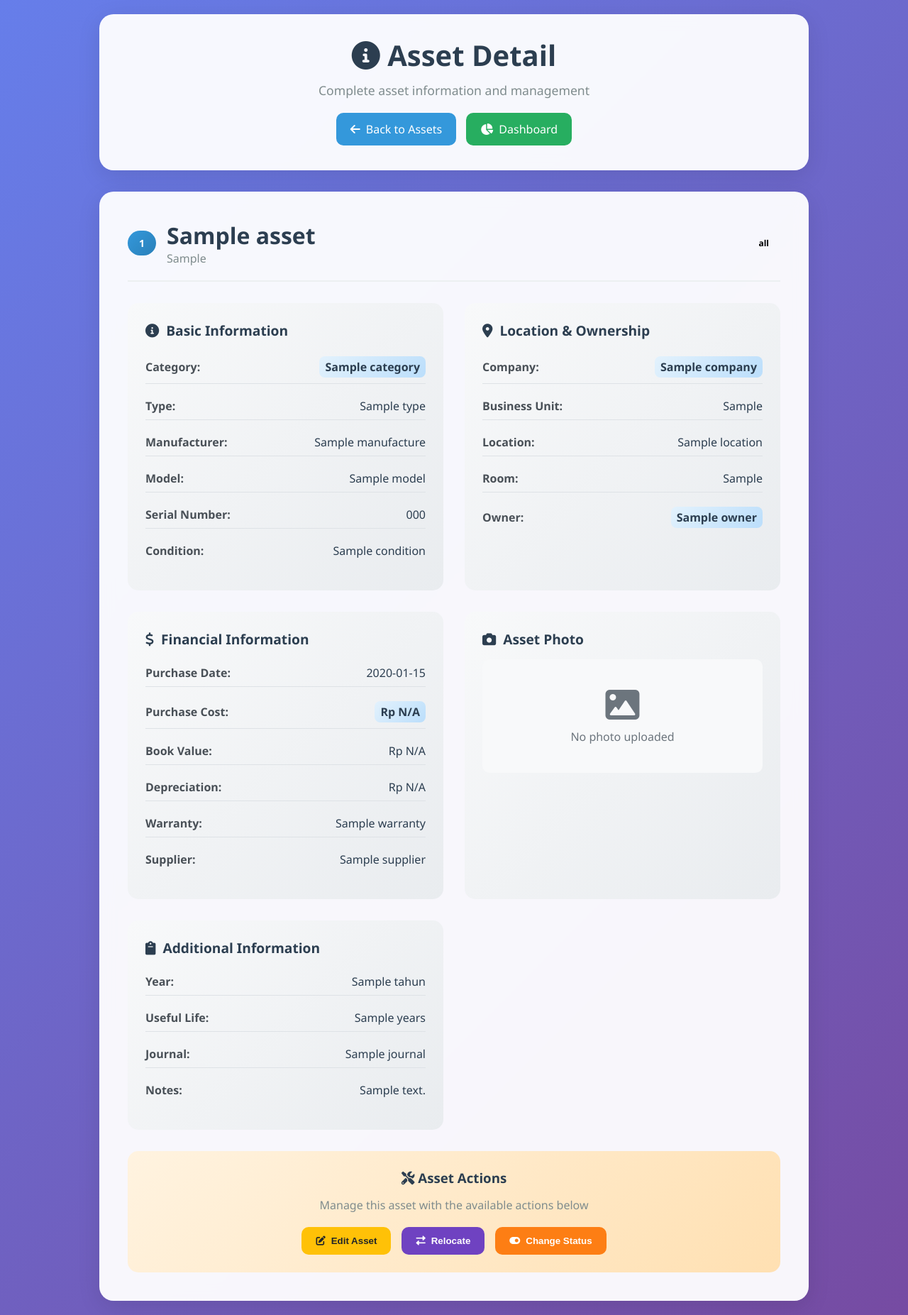
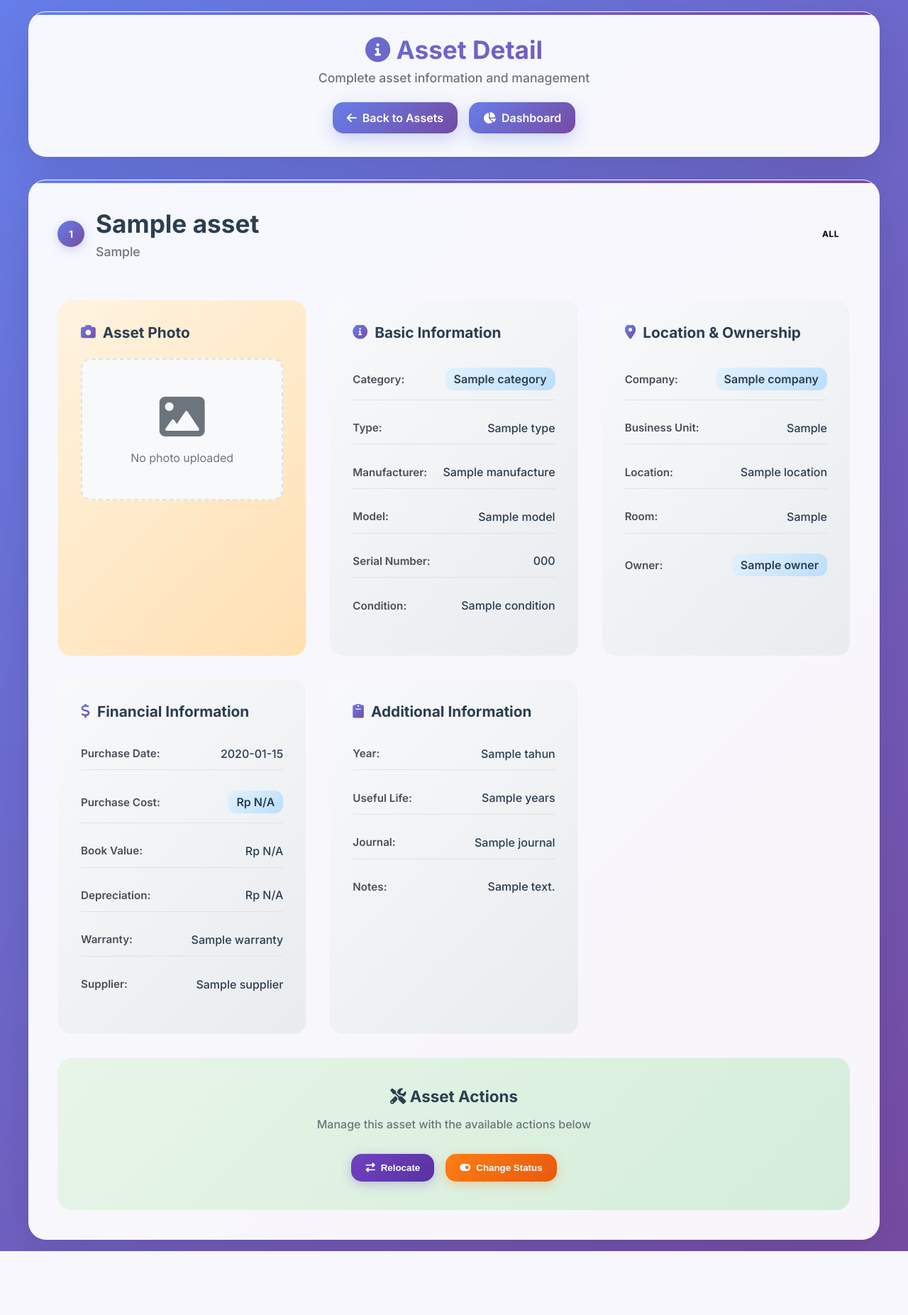
Before and after one commit to hafidzduddin85/ambp, a FastAPI app: template app/templates/asset_detail.html in a window 1280 px wide. Shown: the whole page at 71% size. After the commit the page ends 1763 px from the top, so only its background shows below. Run offline with FastAPI, Linux system fonts and the light colour scheme; the template is opened without the code that fills it: most values are stand-ins (such as "Sample title", 1, 10 or a date in 2020); parts of the project's set-up code (start-up, migrations or seed data) failed here and were passed over.

Commit message:
redesign asset detail

```diff
--- a/app/templates/asset_detail.html
+++ b/app/templates/asset_detail.html
@@ -8,54 +8,394 @@
   <meta name="theme-color" content="#667eea">
   <link rel="icon" href="/static/icon-192.png" sizes="192x192" type="image/png">
   <link rel="stylesheet" href="https://cdnjs.cloudflare.com/ajax/libs/font-awesome/6.0.0/css/all.min.css">
+  <link href="https://fonts.googleapis.com/css2?family=Inter:wght@400;500;600;700&display=swap" rel="stylesheet">
   <style>
     * { margin: 0; padding: 0; box-sizing: border-box; }
-    body { font-family: 'Segoe UI', Tahoma, Geneva, Verdana, sans-serif; background: linear-gradient(135deg, #667eea 0%, #764ba2 100%); min-height: 100vh; padding: 20px; }
-    .container { max-width: 1000px; margin: 0 auto; }
-    .header { background: rgba(255,255,255,0.95); backdrop-filter: blur(10px); border-radius: 20px; padding: 30px; margin-bottom: 30px; text-align: center; box-shadow: 0 8px 32px rgba(0,0,0,0.1); }
-    .header h1 { color: #2c3e50; font-size: 2.5rem; margin-bottom: 10px; }
-    .header .subtitle { color: #7f8c8d; font-size: 1.1rem; }
-    .back-btn { display: inline-flex; align-items: center; gap: 8px; background: #3498db; color: white; padding: 12px 20px; border-radius: 10px; text-decoration: none; margin: 5px; transition: all 0.3s ease; }
-    .back-btn:hover { background: #2980b9; transform: translateY(-2px); }
-    .detail-card { background: rgba(255,255,255,0.95); backdrop-filter: blur(10px); border-radius: 20px; padding: 40px; box-shadow: 0 8px 32px rgba(0,0,0,0.1); }
-    .asset-header { display: flex; justify-content: space-between; align-items: center; margin-bottom: 30px; padding-bottom: 20px; border-bottom: 2px solid #ecf0f1; }
-    .asset-title { display: flex; align-items: center; gap: 15px; }
-    .asset-id { background: linear-gradient(135deg, #3498db, #2980b9); color: white; padding: 8px 16px; border-radius: 25px; font-size: 14px; font-weight: bold; }
-    .asset-name { font-size: 2rem; font-weight: 600; color: #2c3e50; }
-    .asset-status { padding: 8px 16px; border-radius: 20px; font-size: 12px; font-weight: bold; }
+
+    body {
+      font-family: 'Inter', 'Segoe UI', Tahoma, Geneva, Verdana, sans-serif;
+      background: linear-gradient(135deg, #667eea 0%, #764ba2 100%);
+      min-height: 100vh;
+      padding: 1rem;
+      overflow-x: hidden;
+    }
+
+    .container { max-width: 1200px; margin: 0 auto; }
+
+    .header {
+      background: rgba(255,255,255,0.95);
+      backdrop-filter: blur(20px);
+      border-radius: 25px;
+      padding: 2rem;
+      margin-bottom: 2rem;
+      text-align: center;
+      box-shadow: 0 20px 60px rgba(0,0,0,0.1);
+      border: 1px solid rgba(255,255,255,0.2);
+      position: relative;
+      overflow: hidden;
+    }
+
+    .header::before {
+      content: '';
+      position: absolute;
+      top: 0;
+      left: 0;
+      right: 0;
+      height: 4px;
+      background: linear-gradient(90deg, #667eea, #764ba2);
+    }
+
+    .header h1 {
+      color: #2c3e50;
+      font-size: 2.2rem;
+      margin-bottom: 0.5rem;
+      background: linear-gradient(135deg, #667eea, #764ba2);
+      -webkit-background-clip: text;
+      -webkit-text-fill-color: transparent;
+      background-clip: text;
+      font-weight: 700;
+    }
+
+    .header .subtitle { color: #6c757d; font-size: 1.1rem; font-weight: 500; }
+
+    .nav-buttons {
+      display: flex;
+      gap: 1rem;
+      justify-content: center;
+      margin-top: 1.5rem;
+      flex-wrap: wrap;
+    }
+
+    .nav-btn {
+      display: inline-flex;
+      align-items: center;
+      gap: 8px;
+      background: linear-gradient(135deg, #667eea, #764ba2);
+      color: white;
+      padding: 12px 20px;
+      border-radius: 15px;
+      text-decoration: none;
+      transition: all 0.3s ease;
+      font-weight: 600;
+      box-shadow: 0 8px 25px rgba(102, 126, 234, 0.3);
+      position: relative;
+      overflow: hidden;
+    }
+
+    .nav-btn::before {
+      content: '';
+      position: absolute;
+      top: 0;
+      left: -100%;
+      width: 100%;
+      height: 100%;
+      background: linear-gradient(90deg, transparent, rgba(255,255,255,0.2), transparent);
+      transition: left 0.5s ease;
+    }
+
+    .nav-btn:hover::before { left: 100%; }
+    .nav-btn:hover { transform: translateY(-3px); box-shadow: 0 12px 35px rgba(102, 126, 234, 0.4); }
+
+    .flash-messages { margin-bottom: 2rem; }
+    .flash-message {
+      padding: 1rem 1.5rem;
+      margin: 1rem 0;
+      border-radius: 15px;
+      display: flex;
+      align-items: center;
+      gap: 10px;
+      animation: slideIn 0.3s ease;
+      font-weight: 500;
+    }
+    .flash-success { background: linear-gradient(135deg, #d4edda, #c3e6cb); color: #155724; border-left: 4px solid #28a745; }
+    .flash-error { background: linear-gradient(135deg, #f8d7da, #f5c6cb); color: #721c24; border-left: 4px solid #dc3545; }
+
+    .detail-card {
+      background: rgba(255,255,255,0.95);
+      backdrop-filter: blur(20px);
+      border-radius: 25px;
+      padding: 2.5rem;
+      box-shadow: 0 20px 60px rgba(0,0,0,0.1);
+      border: 1px solid rgba(255,255,255,0.2);
+      position: relative;
+      overflow: hidden;
+    }
+
+    .detail-card::before {
+      content: '';
+      position: absolute;
+      top: 0;
+      left: 0;
+      right: 0;
+      height: 4px;
+      background: linear-gradient(90deg, #667eea, #764ba2);
+    }
+
+    .asset-header {
+      display: flex;
+      justify-content: space-between;
+      align-items: center;
+      margin-bottom: 2rem;
+      padding-bottom: 1.5rem;
+      border-bottom: 2px solid #f8f9fa;
+      flex-wrap: wrap;
+      gap: 1rem;
+    }
+
+    .asset-title { display: flex; align-items: center; gap: 1rem; flex-wrap: wrap; }
+
+    .asset-id {
+      background: linear-gradient(135deg, #667eea, #764ba2);
+      color: white;
+      padding: 10px 16px;
+      border-radius: 20px;
+      font-size: 14px;
+      font-weight: 700;
+      box-shadow: 0 4px 15px rgba(102, 126, 234, 0.3);
+    }
+
+    .asset-name {
+      font-size: 2.2rem;
+      font-weight: 700;
+      color: #2c3e50;
+      line-height: 1.2;
+    }
+
+    .asset-tag {
+      color: #6c757d;
+      font-size: 1.1rem;
+      font-weight: 500;
+      margin-top: 0.5rem;
+    }
+
+    .asset-status {
+      padding: 10px 16px;
+      border-radius: 20px;
+      font-size: 12px;
+      font-weight: 700;
+      text-transform: uppercase;
+      letter-spacing: 0.5px;
+    }
     .status-active { background: #d4edda; color: #155724; }
     .status-in-storage { background: #cce5ff; color: #004085; }
     .status-under-repair { background: #fff3cd; color: #856404; }
     .status-to-be-disposed { background: #f8d7da; color: #721c24; }
     .status-disposed { background: #6c757d; color: #fff; }
-    .details-grid { display: grid; grid-template-columns: repeat(auto-fit, minmax(300px, 1fr)); gap: 30px; margin-bottom: 30px; }
-    .detail-section { background: linear-gradient(135deg, #f8f9fa, #e9ecef); border-radius: 15px; padding: 25px; }
-    .section-title { color: #2c3e50; font-size: 1.2rem; font-weight: 600; margin-bottom: 15px; display: flex; align-items: center; gap: 10px; }
-    .detail-row { display: flex; justify-content: space-between; align-items: center; margin: 12px 0; padding: 8px 0; border-bottom: 1px solid #dee2e6; }
+
+    .details-grid {
+      display: grid;
+      grid-template-columns: repeat(auto-fit, minmax(350px, 1fr));
+      gap: 2rem;
+      margin-bottom: 2rem;
+    }
+
+    .detail-section {
+      background: linear-gradient(135deg, #f8f9fa, #e9ecef);
+      border-radius: 20px;
+      padding: 2rem;
+      transition: transform 0.3s ease;
+      border: 1px solid rgba(255,255,255,0.5);
+    }
+
+    .detail-section:hover { transform: translateY(-5px); }
+
+    .section-title {
+      color: #2c3e50;
+      font-size: 1.3rem;
+      font-weight: 700;
+      margin-bottom: 1.5rem;
+      display: flex;
+      align-items: center;
+      gap: 10px;
+    }
+
+    .section-title i {
+      background: linear-gradient(135deg, #667eea, #764ba2);
+      -webkit-background-clip: text;
+      -webkit-text-fill-color: transparent;
+      background-clip: text;
+    }
+
+    .detail-row {
+      display: flex;
+      justify-content: space-between;
+      align-items: center;
+      margin: 1rem 0;
+      padding: 0.8rem 0;
+      border-bottom: 1px solid #dee2e6;
+    }
     .detail-row:last-child { border-bottom: none; }
-    .detail-label { font-weight: 600; color: #495057; }
-    .detail-value { color: #2c3e50; text-align: right; }
-    .highlight-value { background: linear-gradient(135deg, #e3f2fd, #bbdefb); padding: 4px 8px; border-radius: 8px; font-weight: 600; }
-    .actions-section { background: linear-gradient(135deg, #fff3e0, #ffe0b2); border-radius: 15px; padding: 25px; text-align: center; }
-    .action-buttons { display: flex; gap: 15px; justify-content: center; flex-wrap: wrap; margin-top: 20px; }
-    .action-btn { padding: 12px 20px; border-radius: 10px; text-decoration: none; font-weight: 600; transition: all 0.3s ease; display: inline-flex; align-items: center; gap: 8px; border: none; cursor: pointer; }
-    .btn-edit { background: #ffc107; color: #212529; }
-    .btn-relocate { background: #6f42c1; color: white; }
-    .btn-status { background: #fd7e14; color: white; }
-    .btn-delete { background: #dc3545; color: white; }
-    .action-btn:hover { transform: translateY(-2px); box-shadow: 0 8px 25px rgba(0,0,0,0.2); }
-    .flash-messages { margin-bottom: 20px; }
-    .flash-message { padding: 15px 20px; margin: 10px 0; border-radius: 10px; display: flex; align-items: center; gap: 10px; animation: slideIn 0.3s ease; }
-    .flash-success { background: linear-gradient(135deg, #d4edda, #c3e6cb); color: #155724; border-left: 4px solid #28a745; }
-    .flash-error { background: linear-gradient(135deg, #f8d7da, #f5c6cb); color: #721c24; border-left: 4px solid #dc3545; }
+
+    .detail-label { font-weight: 600; color: #495057; font-size: 0.95rem; }
+    .detail-value {
+      color: #2c3e50;
+      text-align: right;
+      font-weight: 500;
+      max-width: 60%;
+      word-wrap: break-word;
+    }
+
+    .highlight-value {
+      background: linear-gradient(135deg, #e3f2fd, #bbdefb);
+      padding: 6px 12px;
+      border-radius: 12px;
+      font-weight: 600;
+    }
+
+    .photo-section {
+      background: linear-gradient(135deg, #fff3e0, #ffe0b2);
+      border-radius: 20px;
+      padding: 2rem;
+      text-align: center;
+      border: 1px solid rgba(255,255,255,0.5);
+    }
+
+    .photo-section img {
+      max-width: 100%;
+      max-height: 350px;
+      border-radius: 15px;
+      box-shadow: 0 12px 40px rgba(0,0,0,0.15);
+      transition: transform 0.3s ease;
+    }
+
+    .photo-section img:hover { transform: scale(1.05); }
+
+    .no-photo {
+      padding: 3rem;
+      background: #f8f9fa;
+      border-radius: 15px;
+      color: #6c757d;
+      border: 2px dashed #dee2e6;
+    }
+
+    .no-photo i { font-size: 4rem; margin-bottom: 1rem; }
+
+    .upload-form {
+      margin-top: 1.5rem;
+      display: flex;
+      gap: 1rem;
+      align-items: center;
+      flex-wrap: wrap;
+    }
+
+    .upload-form input[type="file"] {
+      flex: 1;
+      padding: 0.8rem;
+      border: 2px solid #e9ecef;
+      border-radius: 12px;
+      font-weight: 500;
+      min-width: 200px;
+    }
+
+    .upload-btn {
+      background: linear-gradient(135deg, #28a745, #20c997);
+      color: white;
+      border: none;
+      padding: 0.8rem 1.5rem;
+      border-radius: 12px;
+      cursor: pointer;
+      font-weight: 600;
+      transition: all 0.3s ease;
+      box-shadow: 0 4px 15px rgba(40, 167, 69, 0.3);
+    }
+
+    .upload-btn:hover {
+      transform: translateY(-2px);
+      box-shadow: 0 8px 25px rgba(40, 167, 69, 0.4);
+    }
+
+    .actions-section {
+      background: linear-gradient(135deg, #e8f5e8, #d4edda);
+      border-radius: 20px;
+      padding: 2.5rem;
+      text-align: center;
+      margin-top: 2rem;
+      border: 1px solid rgba(255,255,255,0.5);
+    }
+
+    .actions-section h3 {
+      color: #2c3e50;
+      margin-bottom: 1rem;
+      font-size: 1.4rem;
+      font-weight: 700;
+    }
+
+    .actions-section p {
+      color: #6c757d;
+      margin-bottom: 2rem;
+      font-weight: 500;
+    }
+
+    .action-buttons {
+      display: flex;
+      gap: 1rem;
+      justify-content: center;
+      flex-wrap: wrap;
+    }
+
+    .action-btn {
+      padding: 12px 20px;
+      border-radius: 15px;
+      text-decoration: none;
+      font-weight: 600;
+      transition: all 0.3s ease;
+      display: inline-flex;
+      align-items: center;
+      gap: 8px;
+      border: none;
+      cursor: pointer;
+      position: relative;
+      overflow: hidden;
+    }
+
+    .action-btn::before {
+      content: '';
+      position: absolute;
+      top: 0;
+      left: -100%;
+      width: 100%;
+      height: 100%;
+      background: linear-gradient(90deg, transparent, rgba(255,255,255,0.2), transparent);
+      transition: left 0.5s ease;
+    }
+
+    .action-btn:hover::before { left: 100%; }
+    .action-btn:hover { transform: translateY(-3px); }
+
+    .btn-edit { background: linear-gradient(135deg, #ffc107, #ffb300); color: #212529; box-shadow: 0 4px 15px rgba(255, 193, 7, 0.3); }
+    .btn-relocate { background: linear-gradient(135deg, #6f42c1, #5a32a3); color: white; box-shadow: 0 4px 15px rgba(111, 66, 193, 0.3); }
+    .btn-status { background: linear-gradient(135deg, #fd7e14, #e8590c); color: white; box-shadow: 0 4px 15px rgba(253, 126, 20, 0.3); }
+    .btn-delete { background: linear-gradient(135deg, #dc3545, #c82333); color: white; box-shadow: 0 4px 15px rgba(220, 53, 69, 0.3); }
+
     @keyframes slideIn { from { opacity: 0; transform: translateY(-10px); } to { opacity: 1; transform: translateY(0); } }
+
     @media (max-width: 768px) {
-      .container { padding: 10px; }
-      .header h1 { font-size: 2rem; }
-      .asset-header { flex-direction: column; gap: 15px; text-align: center; }
+      body { padding: 0.5rem; }
+      .container { padding: 0; }
+      .header { padding: 1.5rem; margin-bottom: 1.5rem; border-radius: 20px; }
+      .header h1 { font-size: 1.8rem; }
+      .nav-buttons { flex-direction: column; align-items: center; }
+      .detail-card { padding: 1.5rem; border-radius: 20px; }
+      .asset-header { flex-direction: column; align-items: flex-start; text-align: left; }
+      .asset-name { font-size: 1.8rem; }
+      .details-grid { grid-template-columns: 1fr; gap: 1.5rem; }
+      .detail-section { padding: 1.5rem; }
+      .section-title { font-size: 1.2rem; }
+      .detail-row { flex-direction: column; align-items: flex-start; gap: 0.5rem; }
+      .detail-value { text-align: left; max-width: 100%; }
+      .action-buttons { flex-direction: column; align-items: center; }
+      .upload-form { flex-direction: column; align-items: stretch; }
+      .upload-form input[type="file"] { min-width: auto; }
+    }
+
+    @media (max-width: 480px) {
+      .header { padding: 1rem; }
+      .header h1 { font-size: 1.6rem; }
+      .detail-card { padding: 1rem; }
       .asset-name { font-size: 1.5rem; }
-      .details-grid { grid-template-columns: 1fr; }
-      .action-buttons { flex-direction: column; align-items: center; }
+      .detail-section { padding: 1rem; }
+      .actions-section { padding: 1.5rem; }
+      .action-btn { padding: 10px 16px; font-size: 0.9rem; }
     }
   </style>
 </head>
@@ -65,11 +405,11 @@
     <div class="header">
       <h1><i class="fas fa-info-circle"></i> Asset Detail</h1>
       <p class="subtitle">Complete asset information and management</p>
-      <div style="margin-top: 15px;">
-        <a href="/assets" class="back-btn">
+      <div class="nav-buttons">
+        <a href="/assets" class="nav-btn">
           <i class="fas fa-arrow-left"></i> Back to Assets
         </a>
-        <a href="/dashboard" class="back-btn" style="background: #27ae60;">
+        <a href="/dashboard" class="nav-btn">
           <i class="fas fa-chart-pie"></i> Dashboard
         </a>
       </div>
@@ -95,7 +435,7 @@
           <span class="asset-id">{{ asset.get('ID', 'N/A') }}</span>
           <div>
             <div class="asset-name">{{ asset.get('Item Name', 'Unknown Asset') }}</div>
-            <div style="color: #7f8c8d; font-size: 1rem;">{{ asset.get('Asset Tag', 'No Tag') }}</div>
+            <div class="asset-tag">{{ asset.get('Asset Tag', 'No Tag') }}</div>
           </div>
         </div>
         <span class="asset-status status-{{ asset.get('Status', 'active').lower().replace(' ', '-') }}">
@@ -105,6 +445,32 @@
 
       <!-- Details Grid -->
       <div class="details-grid">
+        <!-- Asset Photo -->
+        <div class="photo-section">
+          <h3 class="section-title">
+            <i class="fas fa-camera"></i> Asset Photo
+          </h3>
+          {% if asset.get('Photo URL') %}
+            <div style="margin-bottom: 1rem;">
+              <img src="{{ asset.get('Photo URL') }}" alt="Asset Photo" loading="lazy">
+            </div>
+          {% else %}
+            <div class="no-photo">
+              <i class="fas fa-image"></i>
+              <p>No photo uploaded</p>
+            </div>
+          {% endif %}
+
+          {% if user and user.role == 'admin' %}
+          <form method="post" action="/assets/{{ asset.get('ID', '') }}/photo" enctype="multipart/form-data" class="upload-form">
+            <input type="file" name="photo" accept="image/*" required>
+            <button type="submit" class="upload-btn">
+              <i class="fas fa-upload"></i> Upload
+            </button>
+          </form>
+          {% endif %}
+        </div>
+
         <!-- Basic Information -->
         <div class="detail-section">
           <h3 class="section-title">
@@ -200,39 +566,6 @@
           </div>
         </div>
 
-        <!-- Asset Photo -->
-        <div class="detail-section">
-          <h3 class="section-title">
-            <i class="fas fa-camera"></i> Asset Photo
-          </h3>
-          {% if asset.get('Photo URL') %}
-            <div style="text-align: center; margin-bottom: 15px;">
-              <img
-                src="{{ asset.get('Photo URL') }}"
-                alt="Asset Photo"
-                style="max-width: 100%; max-height: 300px; border-radius: 10px; box-shadow: 0 4px 15px rgba(0,0,0,0.1);"
-                loading="lazy"
-              >
-            </div>
-          {% else %}
-            <div style="text-align: center; padding: 40px; background: #f8f9fa; border-radius: 10px; color: #6c757d;">
-              <i class="fas fa-image" style="font-size: 3rem; margin-bottom: 10px;"></i>
-              <p>No photo uploaded</p>
-            </div>
-          {% endif %}
-
-          {% if user and user.role == 'admin' %}
-          <form method="post" action="/assets/{{ asset.get('ID', '') }}/photo" enctype="multipart/form-data" style="margin-top: 15px;">
-            <div style="display: flex; gap: 10px; align-items: center;">
-              <input type="file" name="photo" accept="image/*" required style="flex: 1; padding: 8px; border: 1px solid #ddd; border-radius: 5px;">
-              <button type="submit" style="background: #28a745; color: white; border: none; padding: 8px 15px; border-radius: 5px; cursor: pointer;">
-                <i class="fas fa-upload"></i> Upload
-              </button>
-            </div>
-          </form>
-          {% endif %}
-        </div>
-
         <!-- Additional Information -->
         <div class="detail-section">
           <h3 class="section-title">
@@ -259,15 +592,10 @@
 
       <!-- Actions Section -->
       <div class="actions-section">
-        <h3 style="color: #2c3e50; margin-bottom: 15px;">
-          <i class="fas fa-tools"></i> Asset Actions
-        </h3>
-        <p style="color: #7f8c8d; margin-bottom: 20px;">Manage this asset with the available actions below</p>
+        <h3><i class="fas fa-tools"></i> Asset Actions</h3>
+        <p>Manage this asset with the available actions below</p>
 
         <div class="action-buttons">
-          <button class="action-btn btn-edit" onclick="editAsset('{{ asset.get('ID', '') }}')">
-            <i class="fas fa-edit"></i> Edit Asset
-          </button>
           <button class="action-btn btn-relocate" onclick="relocateAsset('{{ asset.get('ID', '') }}')">
             <i class="fas fa-exchange-alt"></i> Relocate
           </button>
@@ -275,6 +603,9 @@
             <i class="fas fa-toggle-on"></i> Change Status
           </button>
           {% if user and user.role == 'admin' %}
+          <button class="action-btn btn-edit" onclick="editAsset('{{ asset.get('ID', '') }}')">
+            <i class="fas fa-edit"></i> Edit Asset
+          </button>
           <button class="action-btn btn-delete" onclick="deleteAsset('{{ asset.get('ID', '') }}', '{{ asset.get('Item Name', '') }}')">
             <i class="fas fa-trash"></i> Delete Asset
           </button>
```
